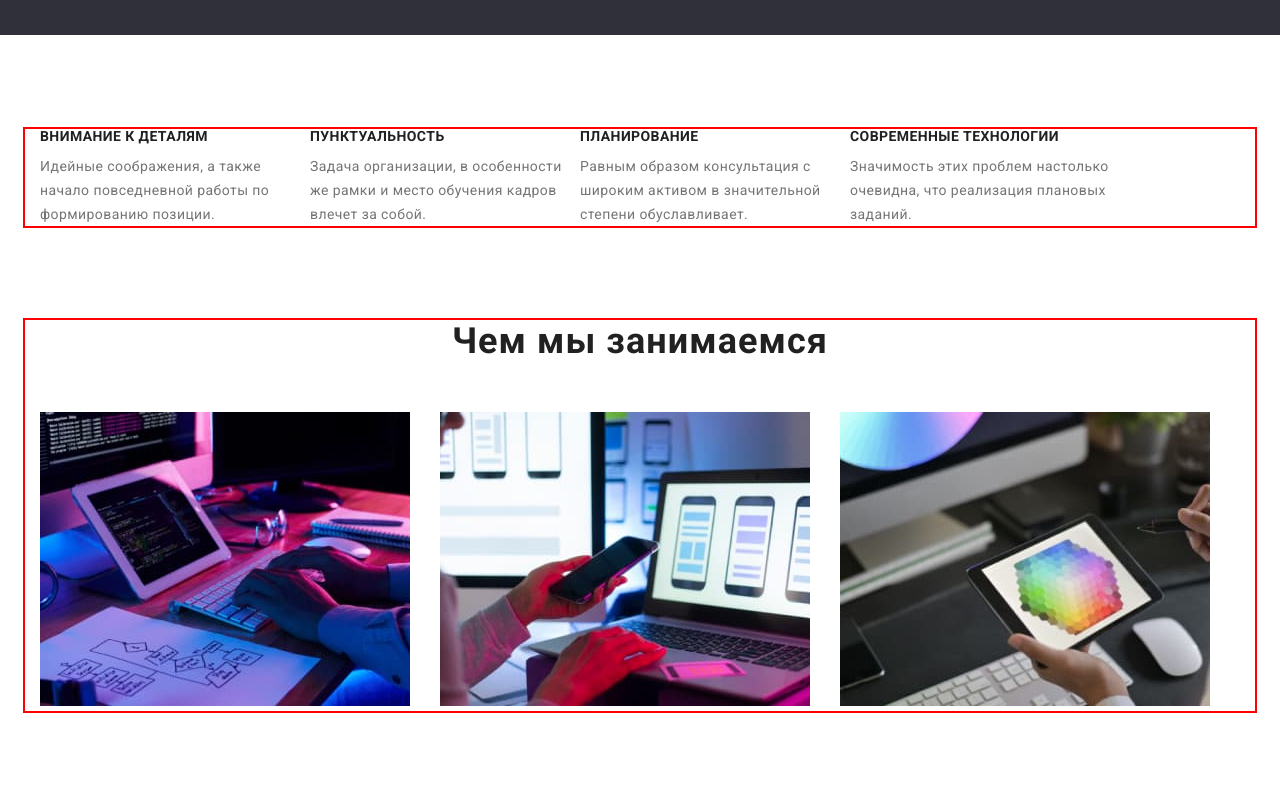
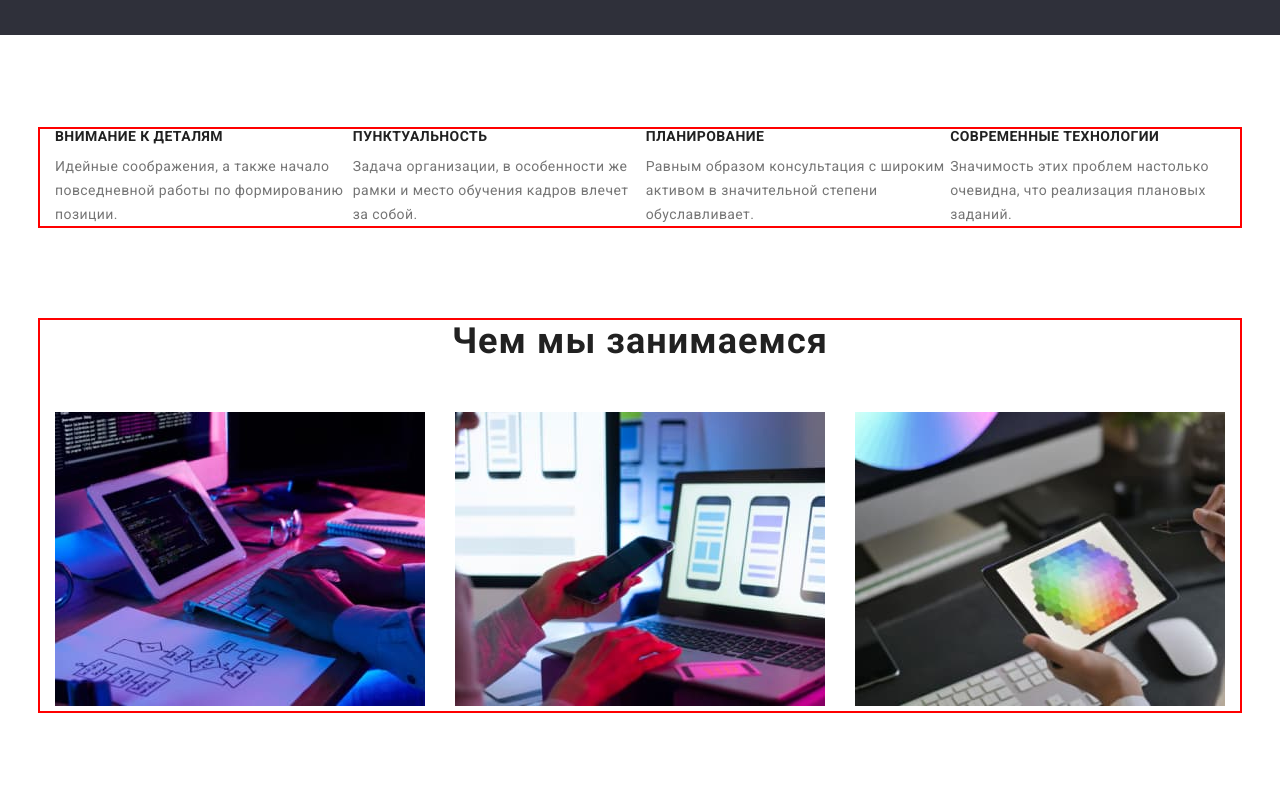
Before and after one commit to YOvsyannikov/goit-markup-hw-03, a plain HTML site: page index.html in a window 1280 px wide. Shown: the part 820-1620 px from the top of the page. Drawn offline with nearby package versions, Linux system fonts and the light colour scheme.

Commit message:
HW3-final-02

```diff
--- a/css/styles.css
+++ b/css/styles.css
@@ -51,7 +51,7 @@ body {
   margin: -1px;
 }
 .container{
-  width: 1230px;
+  width: 1200px;
   padding: 0 15px;
   margin: 0 auto;
   outline: 2px solid red;
@@ -191,7 +191,7 @@ body {
   padding-bottom: 10px;
 }
 .features-text {
-  max-width: 270px;
+  /* max-width: 270px; */
 
   font-size: 14px;
   line-height: 1.71;
@@ -374,6 +374,9 @@ padding: 6px 22px;
 .projects-item:nth-last-child(-n + 3){
   margin-bottom: 0;
 }
+.projects-item:nth-child(3n + 3){
+  margin-right: 0;
+}
 .projects-title {
   font-weight: bold;
   font-size: 18px;
```
